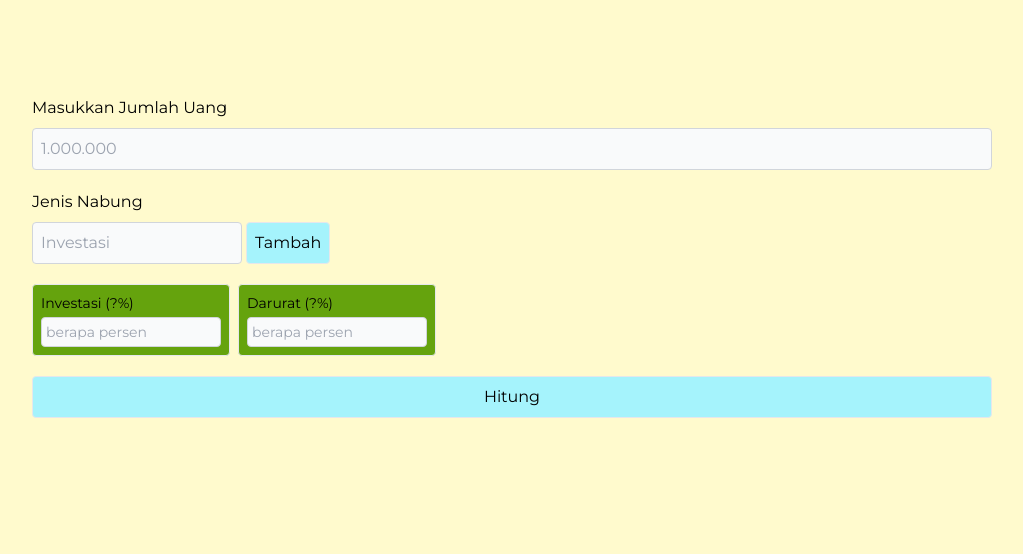
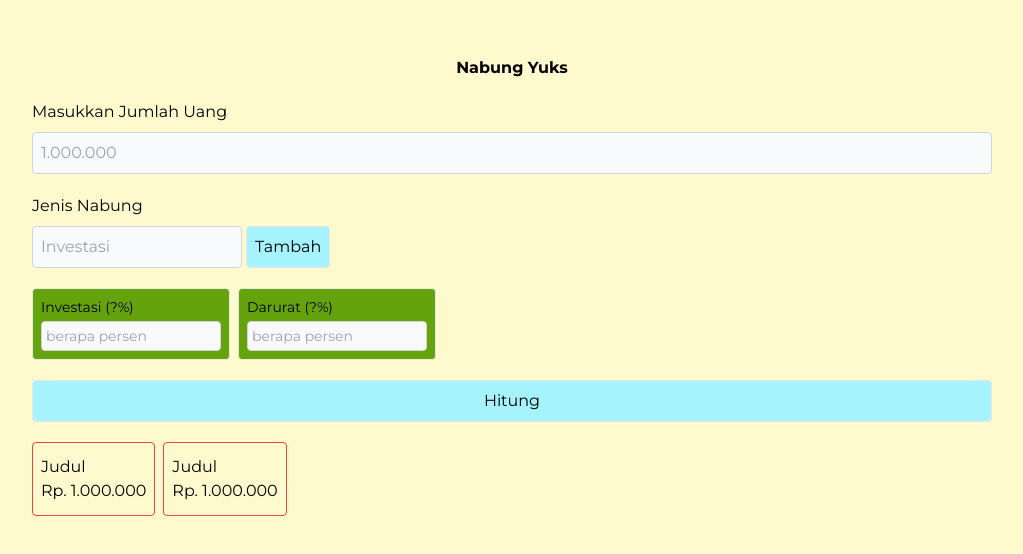
Before and after one commit to dazmy/finblance, an Angular app: page / in a window 1280 px wide. Shown: the top 554 px of the page, without its empty margins (128-1151 px from the left). Built offline with nearby package versions, Linux system fonts and the light colour scheme.

Commit message:
create component card

```diff
--- a/src/app/app.component.html
+++ b/src/app/app.component.html
@@ -1,4 +1,7 @@
-<div class="container py-24 flex flex-col gap-5">
+<div class="container py-14 flex flex-col gap-5">
+  <div>
+    <h1 class="text-center font-bold">Nabung Yuks</h1>
+  </div>
   <!-- input how much money do they save? -->
   <div>
     <label for="money" class="block mb-2">Masukkan Jumlah Uang</label>
@@ -7,10 +10,10 @@
   <!-- <hr class="border border-cyan-100 rounded"> -->
   <div class="typesavings">
     <label for="type" class="block mb-2">Jenis Nabung</label>
-    <input type="text" id="type" class="border bg-gray-50 border-gray-300 rounded p-2" placeholder="Investasi" required />
-    <button class="ml-1 border p-2 bg-cyan-200 rounded">Tambah</button>
+    <input type="text" id="type" class="border bg-gray-50 border-gray-300 rounded p-2 mr-1" placeholder="Investasi" required />
+    <button class="border p-2 bg-cyan-200 rounded">Tambah</button>
   </div>
-  <div class="listsavings flex flex-row gap-2">
+  <div class="listsavings flex flex-row gap-2 flex-wrap">
     <div class="text-sm rounded border bg-lime-600 p-2 flex flex-col gap-1">
       <p>Investasi (?%)</p>
       <input type="text" class="border bg-gray-50 border-gray-300 rounded p-1" placeholder="berapa persen">
@@ -22,4 +25,8 @@
   </div>
   <!-- button generate card -->
   <button class="border p-2 bg-cyan-200 rounded">Hitung</button>
+  <div class="listcard flex flex-row gap-2 flex-wrap">
+    <app-card></app-card>
+    <app-card></app-card>
+  </div>
 </div>
--- a/src/app/app.component.ts
+++ b/src/app/app.component.ts
@@ -1,9 +1,10 @@
 import { Component } from '@angular/core';
+import { CardComponent } from './component/card/card.component';
 
 @Component({
   selector: 'app-root',
   standalone: true,
-  imports: [],
+  imports: [CardComponent],
   templateUrl: './app.component.html',
   styleUrl: './app.component.scss'
 })
--- /dev/null
+++ b/src/app/component/card/card.component.html
@@ -0,0 +1,4 @@
+<div class="px-2 py-3 border border-red-500 rounded flex flex-col">
+  <h3>Judul</h3>
+  <h1>Rp. 1.000.000</h1>
+</div>
```
Also changed, not shown: src/app/component/card/card.component.ts (added, +12 -0 lines), src/app/component/card/card.component.scss (added), 1 other file (tests, documents, lock files or other folders).
